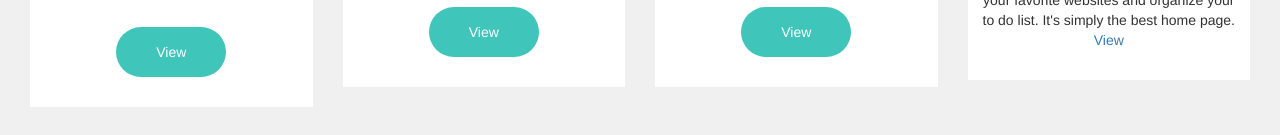
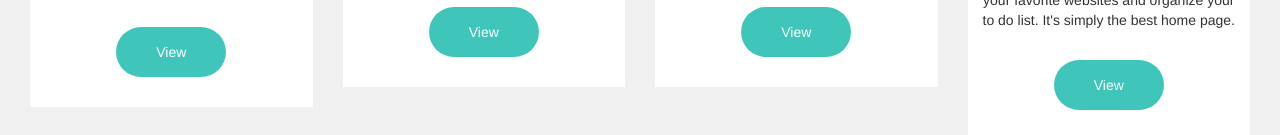
Before and after one commit to balajimax/Balaji-portfolio, a plain HTML site: page index.html in a window 1280 px wide. Shown: the part 2972-3107 px from the top of the page. Drawn offline with nearby package versions, Linux system fonts and the light colour scheme.

Commit message:
updated layouts

```diff
--- a/index.html
+++ b/index.html
@@ -264,7 +264,7 @@
                                     <img class="img-responsive" ; src="./images/home.png">
                                     <div class="description-box">
                                         <div>It's actually a startup page to access all your favorite websites and organize your to do list. It's simply the best home page.</div>
-                                        <a target="blank" href="home/index.html" readBtn btn ">View</button></a>
+                                        <a target="blank" href="home/index.html"><button class="readBtn btn">View</button></a>
                                     </div>
                                 </div>
                             </div>
@@ -427,9 +427,18 @@
             var emailArea = document.getElementById("email ").value;
             var subjectArea = document.getElementById("subject ").value;
             var messageArea = document.getElementById("message ").value;
-            console.log("values-->", nameArea, messageArea, emailArea, subjectArea, messageArea); if (nameArea != "" && emailArea != "" && messageArea != "") { var submitteddata = []; submitteddata.push(nameArea,
-                                        emailArea, messageArea); alert("Form submitted successfully!"); window.scrollTo(0, 0); } else { alert("Please fill all the mandatory fields."); } }
-                                        </script>
+            console.log("values-->", nameArea, messageArea, emailArea, subjectArea, messageArea);
+            if (nameArea != "" && emailArea != "" && messageArea != "") {
+                var submitteddata = [];
+                submitteddata.push(nameArea,
+                    emailArea, messageArea);
+                alert("Form submitted successfully!");
+                window.scrollTo(0, 0);
+            } else {
+                alert("Please fill all the mandatory fields.");
+            }
+        }
+    </script>
 </body>
 
 </html>
```
